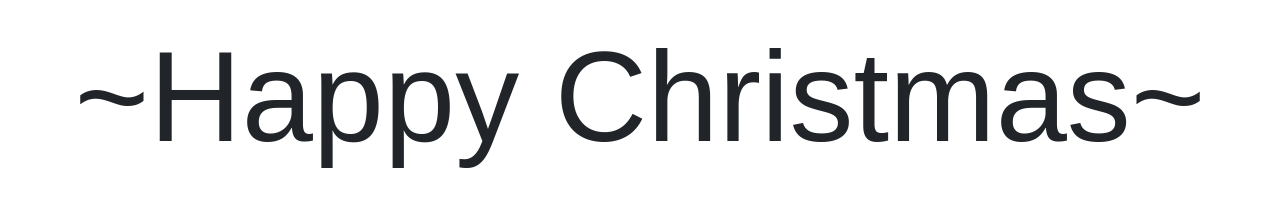
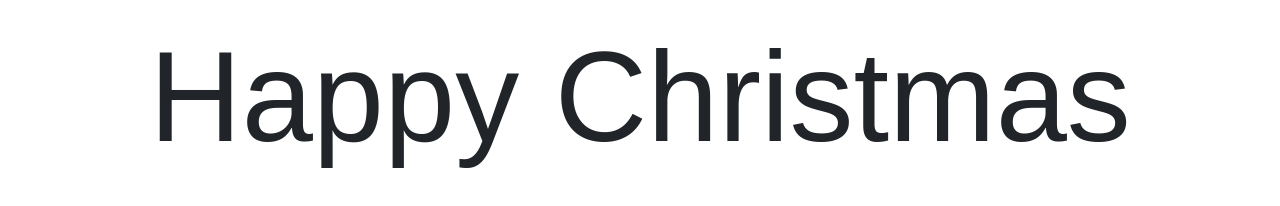
Before and after one commit to averywh13/christmas-animation, a plain HTML site: page index.html in a window 1280 px wide. Shown: the part 500-706 px from the top of the page. Drawn offline with nearby package versions, Linux system fonts and the light colour scheme; a web font is replaced by a local one.

Commit message:
first/last commit

```diff
--- a/index.html
+++ b/index.html
@@ -28,7 +28,7 @@
                 <div class="tree tree3"></div>
                 <div class="snow"></div>
             </div>
-            <h1>~Happy Christmas~</h1>
+            <h1>Happy Christmas</h1>
         </section>
 
 
```
